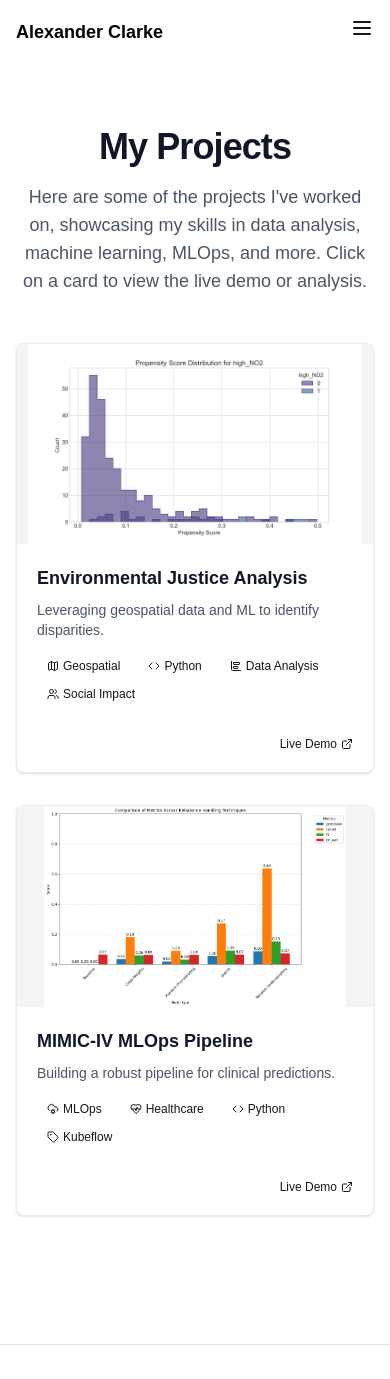
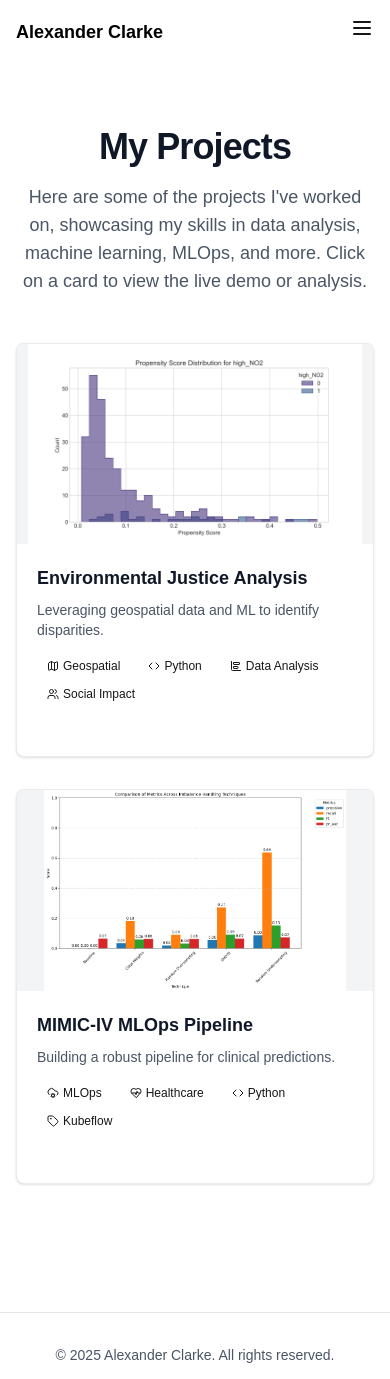
Before and after one commit to ACl365/ACl365.github.io, a Next.js app: page /projects in a window 390 px wide. Shown: the top 1379 px of the page. Built offline with nearby package versions, Linux system fonts and the light colour scheme.

Commit message:
feat: Update project title and card link logic
Renames 'Online Retail CLV Analysis' to 'Online Retail CLV Dashboard'. Updates ProjectCard link logic to prioritize liveUrl.

```diff
--- a/app/page.tsx
+++ b/app/page.tsx
@@ -28,7 +28,7 @@ const featuredProjects = [
   },
   {
     slug: 'clv-segmentation-dashboard', // Keep slug for consistency unless specified otherwise
-    title: 'Online Retail CLV Analysis', // Updated title from README
+    title: 'Online Retail CLV Dashboard', // Renamed to avoid duplicate "Analysis"
     description: 'Analysed the classic Online Retail dataset (2010-2011) using RFM segmentation and probabilistic models (BG/NBD, Gamma-Gamma) to predict Customer Lifetime Value. Includes an interactive dashboard.', // Updated description from README (UK spelling)
     imageUrl: '/images/clv_segementation_deep_dive.png', // Relative image path
     tags: ['Dashboard', 'CLV', 'Streamlit', 'Data Viz'], // Inferred tags
--- a/components/ProjectCard.tsx
+++ b/components/ProjectCard.tsx
@@ -51,9 +51,10 @@ const getTagIcon = (tag: string) => {
 };
 
 export function ProjectCard({ slug, title, description, imageUrl, tags, liveUrl, repoUrl }: ProjectCardProps) { // Added slug prop back
-    // Determine the link: use slug for internal, liveUrl for external, fallback to '#'
-    const primaryHref = slug ? `/${slug}` : (liveUrl || '#');
-    const isInternalLink = !!slug;
+    // Determine the link: prioritize liveUrl if available, then slug, then fallback
+    const primaryHref = liveUrl || (slug ? `/${slug}` : '#');
+    // Determine if the primary link is internal (slug-based and no liveUrl) or external
+    const isExternalLink = !!liveUrl;
     return (
         <motion.div
             variants={cardVariants} // Apply variants via parent for staggered effect
@@ -66,8 +67,9 @@ export function ProjectCard({ slug, title, description, imageUrl, tags, liveUrl,
             {/* Removed outer <a> tag */}
             <div className="flex h-full flex-col"> {/* Use a div for layout */}
                 {/* Wrap Image Container with appropriate link */}
-                {isInternalLink ? (
-                    <Link href={primaryHref} className="block"> {/* Use block to make div clickable */}
+                {/* Link wrapper for the image */}
+                {isExternalLink ? (
+                     <a href={primaryHref} target="_blank" rel="noopener noreferrer" className="block">
                         <div className="relative w-full overflow-hidden aspect-video bg-gray-100 dark:bg-gray-700">
                             <img
                                 src={imageUrl}
@@ -77,9 +79,9 @@ export function ProjectCard({ slug, title, description, imageUrl, tags, liveUrl,
                             />
                             <div className="pointer-events-none absolute inset-0 bg-gradient-to-t from-black/10 via-transparent to-transparent opacity-0 transition-opacity duration-300 group-hover:opacity-50"></div>
                         </div>
-                    </Link>
+                    </a>
                 ) : (
-                    <a href={primaryHref} target="_blank" rel="noopener noreferrer" className="block"> {/* Use block to make div clickable */}
+                     <Link href={primaryHref} className="block">
                          <div className="relative w-full overflow-hidden aspect-video bg-gray-100 dark:bg-gray-700">
                             <img
                                 src={imageUrl}
@@ -89,19 +91,20 @@ export function ProjectCard({ slug, title, description, imageUrl, tags, liveUrl,
                             />
                             <div className="pointer-events-none absolute inset-0 bg-gradient-to-t from-black/10 via-transparent to-transparent opacity-0 transition-opacity duration-300 group-hover:opacity-50"></div>
                         </div>
-                    </a>
+                    </Link>
                 )}
                 <div className="flex flex-col p-5 md:p-6"> {/* Content padding, removed h-full */}
                     {/* Make title the primary link to liveUrl */}
                     {/* Use Next Link for internal, regular <a> for external */}
-                    {isInternalLink ? (
-                        <Link href={primaryHref} className="mb-2 text-lg font-semibold text-gray-900 hover:text-primary dark:text-white dark:hover:text-primary-light md:text-xl transition-colors">
-                            {title}
-                        </Link>
-                    ) : (
+                    {/* Link for the title */}
+                     {isExternalLink ? (
                         <a href={primaryHref} target="_blank" rel="noopener noreferrer" className="mb-2 text-lg font-semibold text-gray-900 hover:text-primary dark:text-white dark:hover:text-primary-light md:text-xl transition-colors">
                             {title}
                         </a>
+                    ) : (
+                         <Link href={primaryHref} className="mb-2 text-lg font-semibold text-gray-900 hover:text-primary dark:text-white dark:hover:text-primary-light md:text-xl transition-colors">
+                            {title}
+                        </Link>
                     )}
                     <p className="mb-4 flex-grow text-sm text-gray-600 dark:text-gray-400 line-clamp-2">{description}</p> {/* line-clamp limits description lines */}
                     <div className="mb-4 flex flex-wrap gap-2">
@@ -120,10 +123,10 @@ export function ProjectCard({ slug, title, description, imageUrl, tags, liveUrl,
                     {/* GitHub Link - positioned at the bottom right */}
                     {/* Links Section */}
                     <div className="mt-auto flex items-center justify-end gap-3 pt-4"> {/* Use mt-auto to push to bottom, add gap */}
-                        {/* Live Link (if not internal slug link) */}
-                        {liveUrl && !isInternalLink && (
+                        {/* Live Link (only show if different from primaryHref, i.e., if primary is internal slug link) */}
+                        {liveUrl && !isExternalLink && ( // Show only if primary link ISN'T the liveUrl already
                              <a
-                                href={liveUrl}
+                                href={liveUrl} // Still links to liveUrl
                                 target="_blank"
                                 rel="noopener noreferrer"
                                 onClick={(e) => e.stopPropagation()}
```
